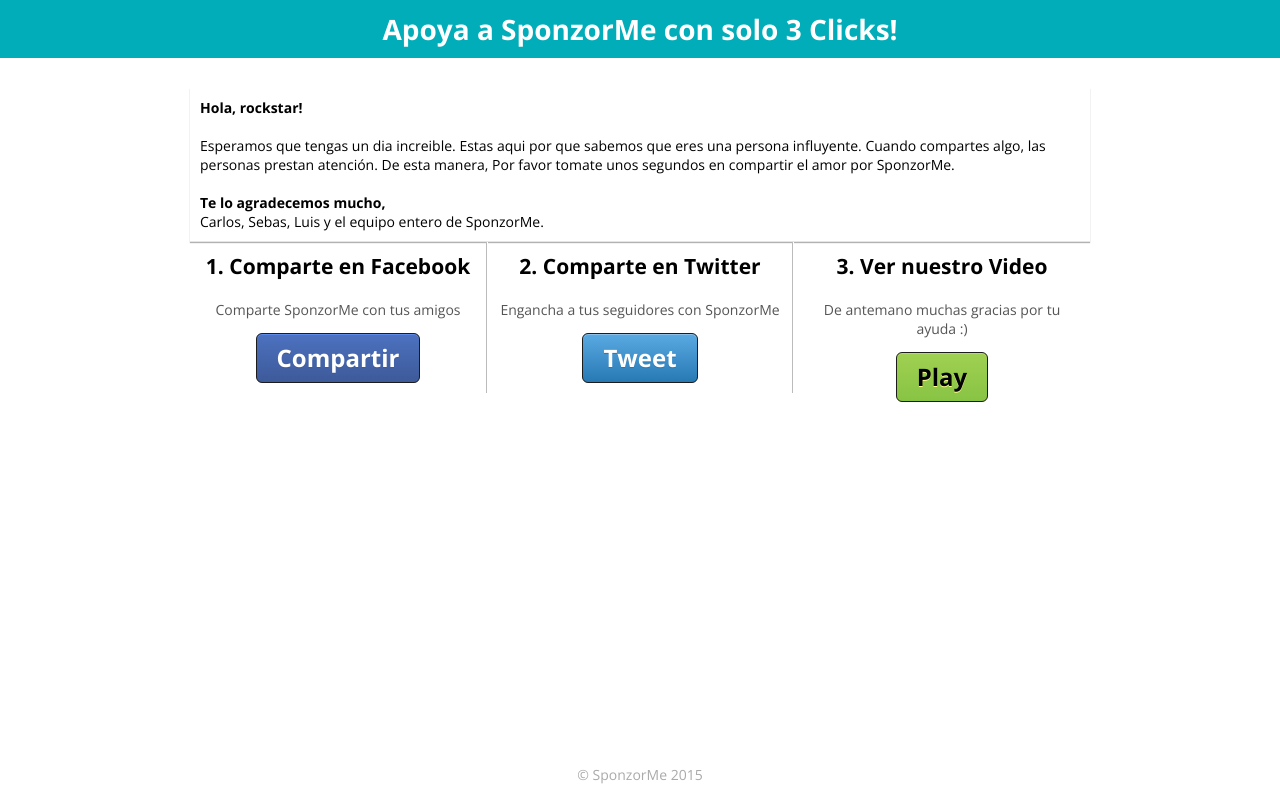
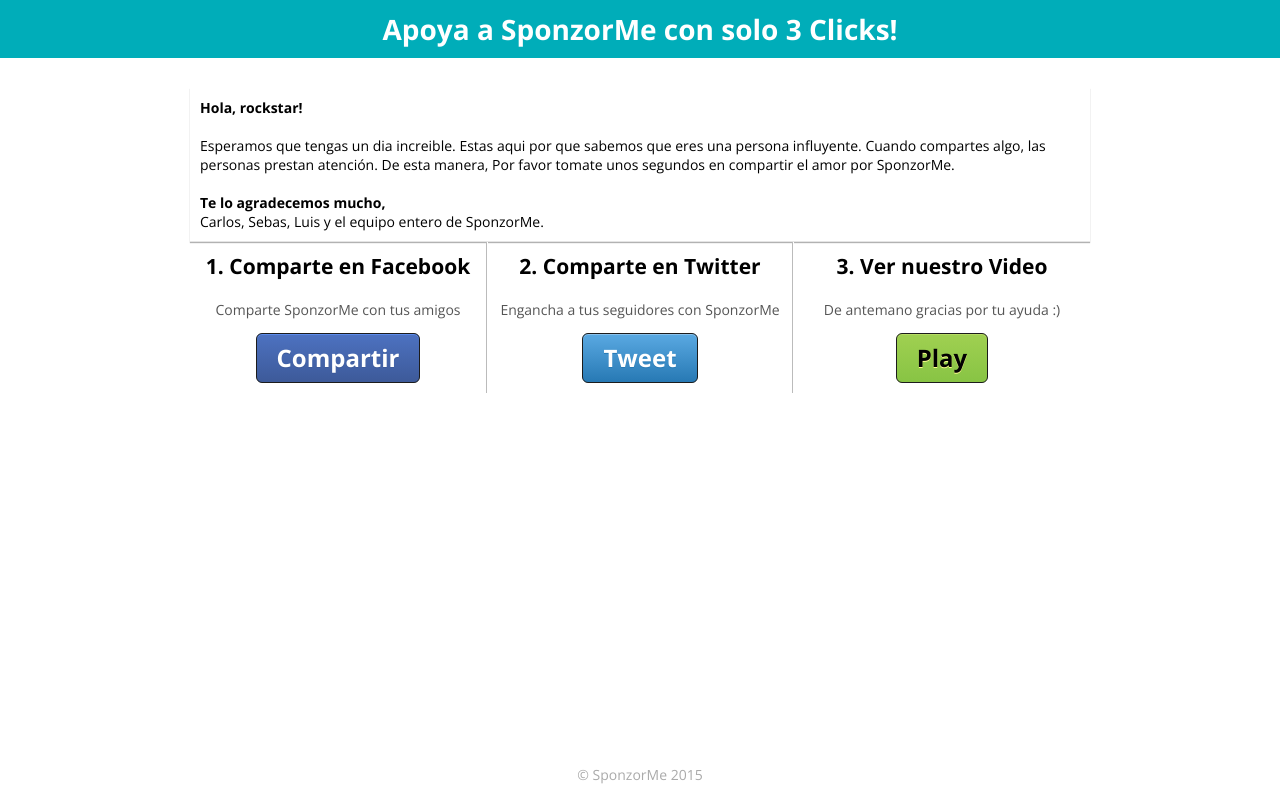
Before and after one commit to SponzorMe/sharing, a plain HTML site: page camp_1/share_es/index.html in a window 1280 px wide. Drawn offline with nearby package versions, Linux system fonts and the light colour scheme.

Commit message:
actualizado

```diff
--- a/camp_1/share_es/index.html
+++ b/camp_1/share_es/index.html
@@ -36,7 +36,7 @@
                 </li>
                 <li>
                     <h2>3. Ver nuestro Video</h2>
-                    <p>De antemano muchas gracias por tu ayuda :)</p>
+                    <p>De antemano gracias por tu ayuda :)</p>
                     <button class="play">Play</button>
                 </li>
             </ul>
```
